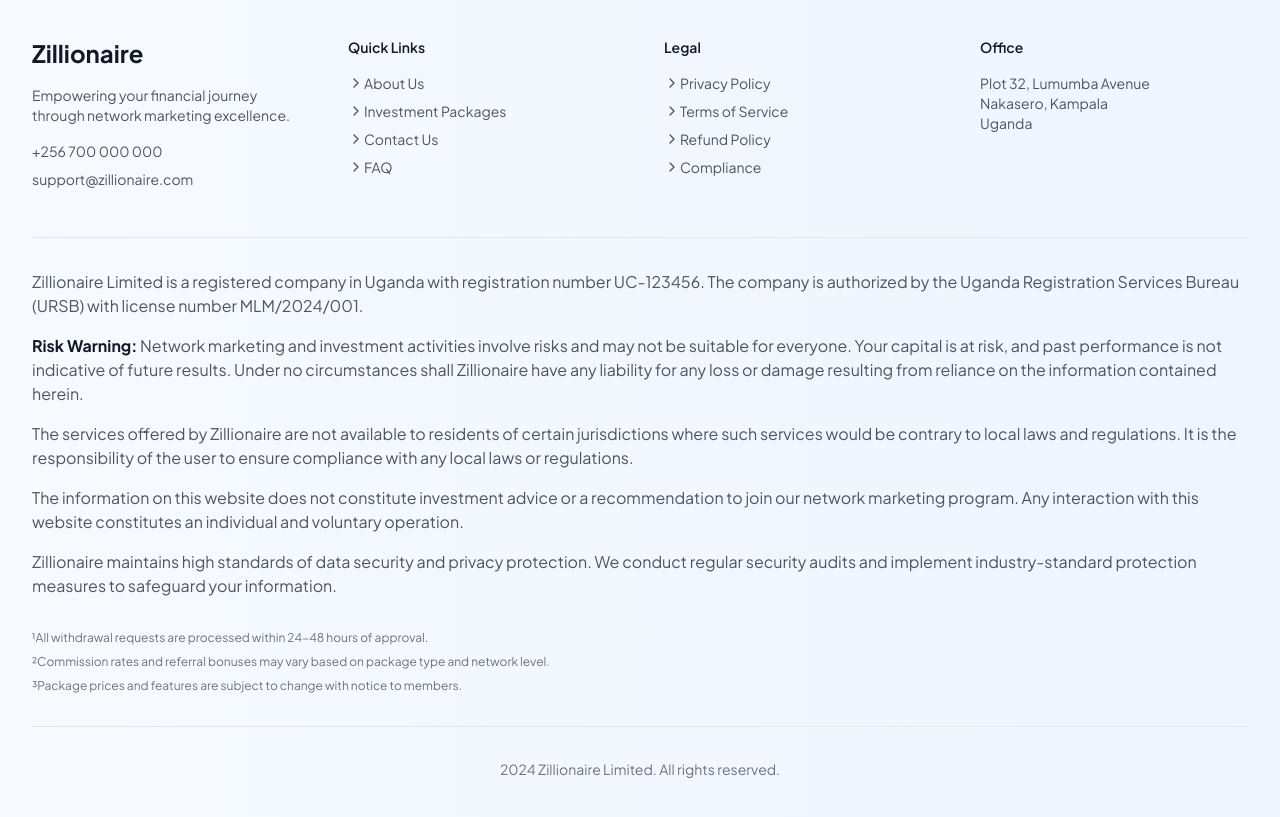
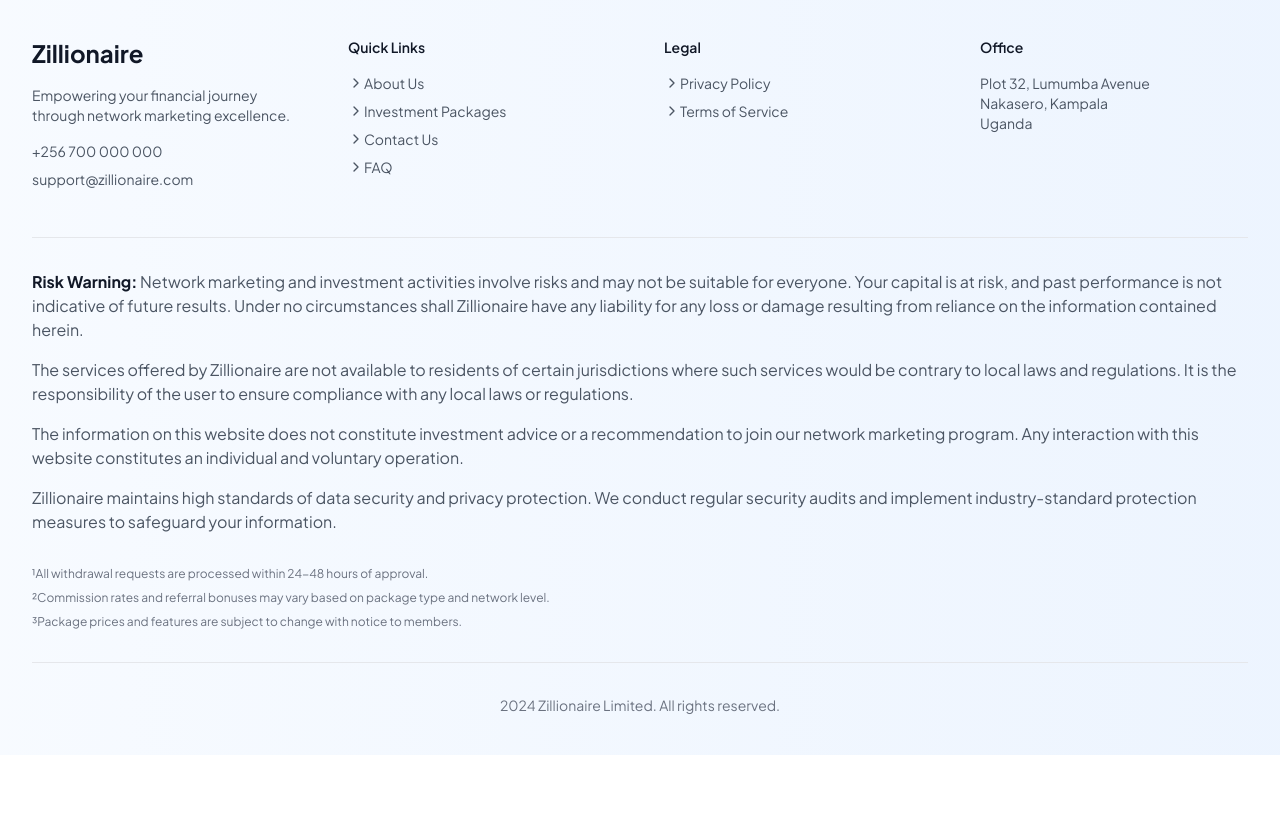
Before and after one commit to steampunk99/nlx, a React (Vite) app in the folder frontend/: page / in a window 1280 px wide. Shown: the part 3940-4757 px from the top of the page. After the commit the page ends 4695 px from the top, so only its background shows below. Built offline with nearby package versions, Linux system fonts and the light colour scheme.

Commit message:
ui fixes

```diff
--- a/frontend/src/components/dashboard/DashboardFooter.jsx
+++ b/frontend/src/components/dashboard/DashboardFooter.jsx
@@ -39,11 +39,11 @@ export function DashboardFooter() {
               </span>
             </span>
           </div>
-          {health?.uptime && (
+          {/* {health?.uptime && (
             <div className="text-sm text-muted-foreground">
               Uptime: {Math.floor(health.uptime / 86400)}d {Math.floor((health.uptime % 86400) / 3600)}h {Math.floor((health.uptime % 3600) / 60)}m
             </div>
-          )}
+          )} */}
         </div>
         <div className="flex items-center space-x-4">
           {health?.version && (
--- a/frontend/src/components/home/footer.jsx
+++ b/frontend/src/components/home/footer.jsx
@@ -68,14 +68,7 @@ export function Footer() {
                 <ChevronRight className="h-4 w-4" />
                 Terms of Service
               </Link>
-              <Link to="/refund" className="text-sm text-gray-600 hover:text-[#0095E7] flex items-center">
-                <ChevronRight className="h-4 w-4" />
-                Refund Policy
-              </Link>
-              <Link to="/compliance" className="text-sm text-gray-600 hover:text-[#0095E7] flex items-center">
-                <ChevronRight className="h-4 w-4" />
-                Compliance
-              </Link>
+
             </div>
           </div>
 
@@ -93,10 +86,10 @@ export function Footer() {
         {/* Legal Information */}
         <div className="border-t border-gray-200 pt-8 space-y-8">
           <div className="prose prose-sm max-w-none text-gray-600 space-y-4">
-            <p>
+            {/* <p>
               Zillionaire Limited is a registered company in Uganda with registration number UC-123456.
               The company is authorized by the Uganda Registration Services Bureau (URSB) with license number MLM/2024/001.
-            </p>
+            </p> */}
 
             <p>
               <strong className="text-gray-900">Risk Warning:</strong> Network marketing and investment activities involve
```
Also changed, not shown: 1 other file (tests, documents, lock files or other folders).
